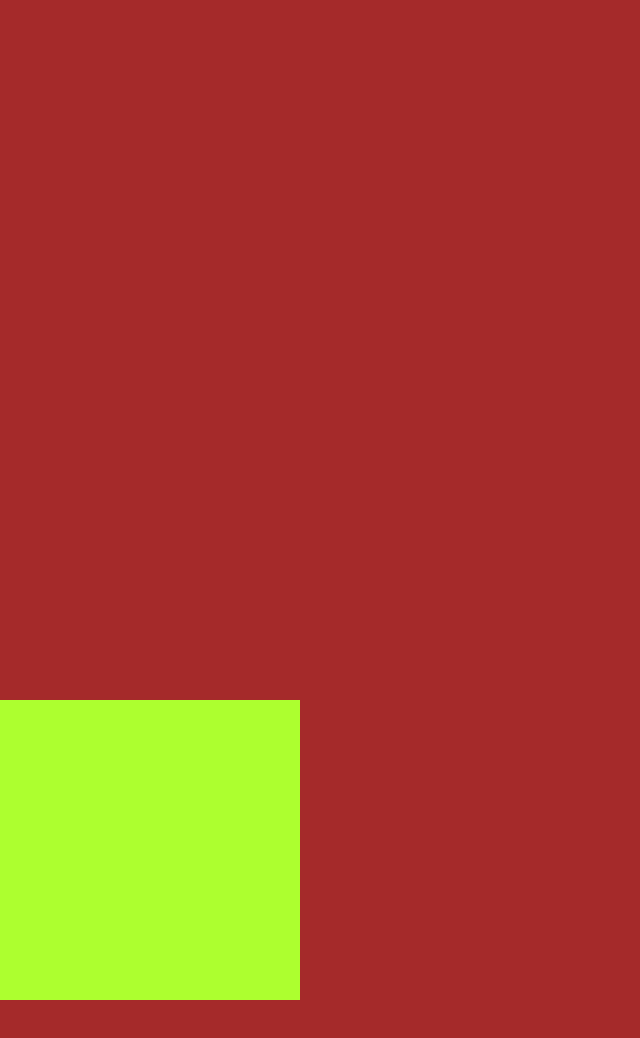
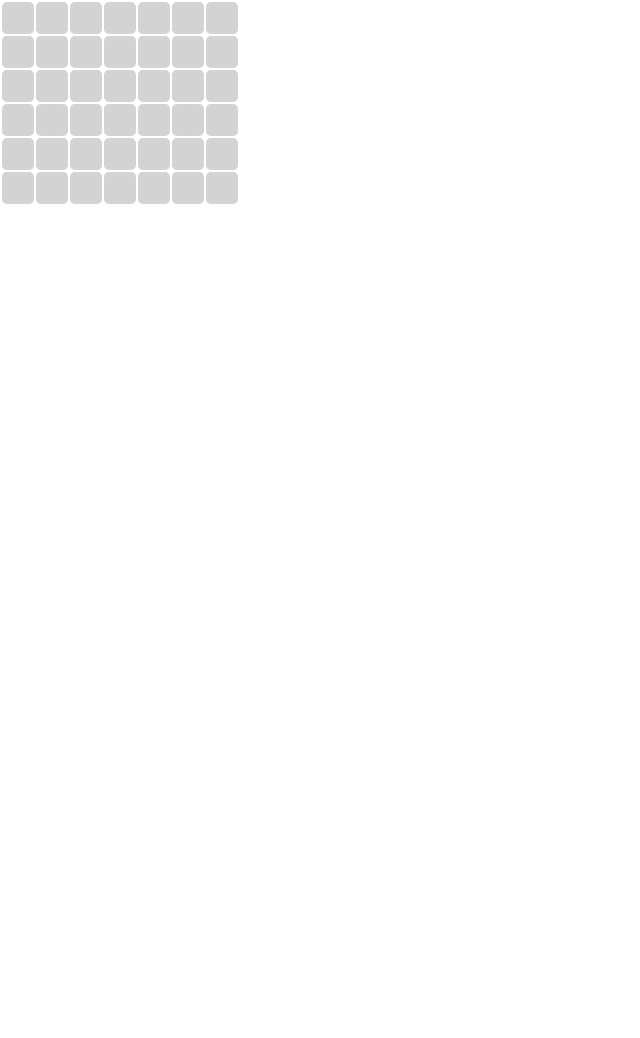
Before and after one commit to hongminhle0399/my-map, a plain HTML site: page index.html in a window 1280 px wide. Shown: the top 1038 px of the page, without its empty margins (0-640 px from the left). After the commit the page ends 800 px from the top, so only its background shows below. Drawn offline with Linux system fonts and the light colour scheme.

Commit message:
init repo

```diff
--- /dev/null
+++ b/DynamicTable.js
@@ -0,0 +1,35 @@
+class DynamicTable {
+  constructor(rowNum, colNum, tableClasses) {
+    this.rowNum = rowNum;
+    this.colNum = colNum;
+    this.tableClasses = tableClasses;
+    this.tableEl = undefined;
+
+    this._generate();
+  }
+
+  _createRow() {
+    let newRow = document.createElement('tr');
+    newRow.className = this.tableClasses.rowStyle;
+    return newRow;
+  }
+
+  _createColumn() {
+    let newCol = document.createElement('td');
+    newCol.className = this.tableClasses.colStyle;
+    return newCol;
+  }
+
+  _generate() {
+    this.tableEl = document.createElement('table');
+    this.tableEl.className = this.tableClasses.tableStyle;
+    for (let i = 0; i < this.rowNum; ++i) {
+      let r = this._createRow();
+      for (let j = 0; j < this.colNum; ++j) {
+        let c = this._createColumn();
+        r.appendChild(c);
+      }
+      this.tableEl.appendChild(r);
+    }
+  }
+}
--- a/index.html
+++ b/index.html
@@ -5,15 +5,11 @@
     <meta http-equiv="X-UA-Compatible" content="IE=edge">
     <meta name="viewport" content="width=device-width, initial-scale=1.0">
     <link rel="stylesheet" href="style.css">
-    <title>Intersection Observer</title>
+    <title>Dynamic Table</title>
 </head>
 <body>
-    <div class="parent">
-        <div class="child"></div>
-    </div>
+    <div class="wrapper"></div>
+    <script src="./DynamicTable.js"></script>
     <script src="script.js"></script>
-    <script>
-
-    </script>
 </body>
 </html>
--- a/script.js
+++ b/script.js
@@ -0,0 +1,8 @@
+let table = new DynamicTable(6, 7, {
+  tableStyle: 'table',
+  rowStyle: 'row',
+  colStyle: 'col',
+});
+
+let wrapperNode = document.querySelector('.wrapper');
+wrapperNode.appendChild(table.tableEl);
--- a/style.css
+++ b/style.css
@@ -4,18 +4,27 @@
     box-sizing: border-box;
 }
 
-.parent {
-    height: 2000px;
-    background-color: brown;
-    position: relative;
+.col {
+    padding: 1rem;
+    border-radius: 0.3rem;
+    background-color: lightgray;
 }
 
-.child {
-    width: 300px;
-    height: 300px;
-    background-color: greenyellow;
-    margin: 0 auto;
-    position: absolute;
-    bottom: 50%;
-    left: 0;
+.col:hover {
+    animation: 0.5s linear 0s forwards hoverChangeBg;
+    cursor: pointer;
 }
+
+@keyframes hoverChangeBg {
+    0% {
+        background-color: gray;
+    }
+
+    50% {
+        background-color: darkgrey;
+    }
+
+    100% {
+        background-color: greenyellow;
+    }
+}
```
